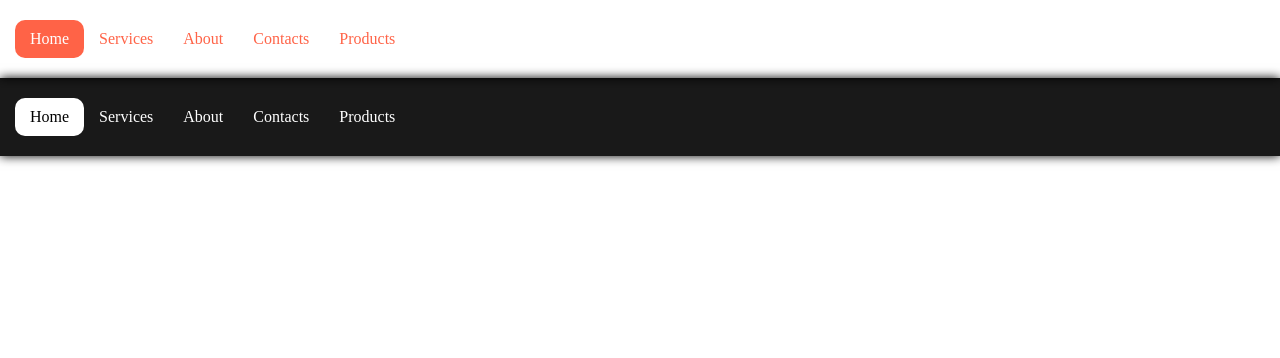
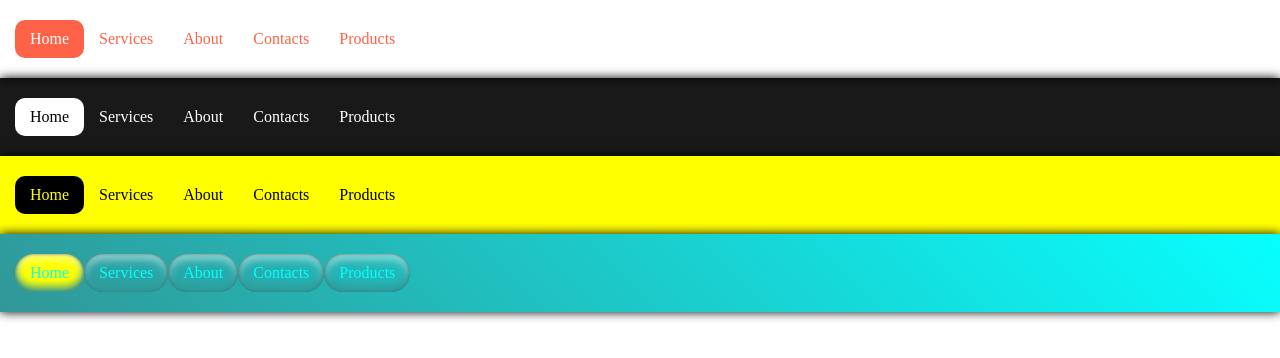
Before and after one commit to Erbol2/05.12.22, a plain HTML site: page index.html in a window 1280 px wide. Drawn offline with Linux system fonts and the light colour scheme.

Commit message:
adding third topbar

```diff
--- a/index.html
+++ b/index.html
@@ -48,6 +48,51 @@
       </ul>
     </nav>
   </header>
+
+
+  <header class="topbar topbar-beeline">
+    <nav>
+      <ul class="nav nav-beeline">
+        <li class="nav-item">
+          <a href="./index.html" class="nav-link active">Home</a>
+        </li>
+        <li class="nav-item">
+          <a href="#" class="nav-link">Services</a>
+        </li>
+        <li class="nav-item">
+          <a href="#" class="nav-link">About</a>
+        </li>
+        <li class="nav-item">
+          <a href="#" class="nav-link">Contacts</a>
+        </li>
+        <li class="nav-item">
+          <a href="#" class="nav-link">Products</a>
+        </li>
+      </ul>
+    </nav>
+  </header>
+
+  <header class="topbar topbar-bubbles">
+    <nav>
+      <ul class="nav nav-bubbles">
+        <li class="nav-item">
+          <a href="./index.html" class="nav-link active">Home</a>
+        </li>
+        <li class="nav-item">
+          <a href="#" class="nav-link">Services</a>
+        </li>
+        <li class="nav-item">
+          <a href="#" class="nav-link">About</a>
+        </li>
+        <li class="nav-item">
+          <a href="#" class="nav-link">Contacts</a>
+        </li>
+        <li class="nav-item">
+          <a href="#" class="nav-link">Products</a>
+        </li>
+      </ul>
+    </nav>
+  </header>
 </body>
 
 </html>
--- a/style.css
+++ b/style.css
@@ -142,3 +142,36 @@ h1 {
   color: black;
   background-color: white;
 }
+.topbar.topbar-beeline {
+  background-color: yellow;
+}
+.nav.nav-beeline .nav-link {
+  color: black;
+}
+.nav.nav-beeline .nav-link.active {
+  color: yellow;
+  background-color: black;
+}
+.nav.nav-beeline .nav-link:hover {
+  color: blueviolet;
+}
+
+
+.topbar.topbar-bubbles {
+  background-image: linear-gradient(45deg, rgb(49, 151, 151), rgb(7, 255, 255));
+}
+.nav.nav-bubbles .nav-link {
+  color: rgb(7, 255, 255);
+  border-radius: 100px;
+  box-shadow: inset 0 -5px 8px rgb(49, 151, 151),
+  inset 0 5px 8px 0 rgba(255, 255, 255, 0.566),
+  inset 0 0 3px 0 black;
+}
+.nav.nav-bubbles .nav-link.active {
+  color: rgb(7, 255, 255) ;
+  background-color: yellow;
+}
+.nav.nav-bubbles .nav-link:hover {
+  background-color: yellow;
+  color: rgb(7, 255, 255);
+}
```
